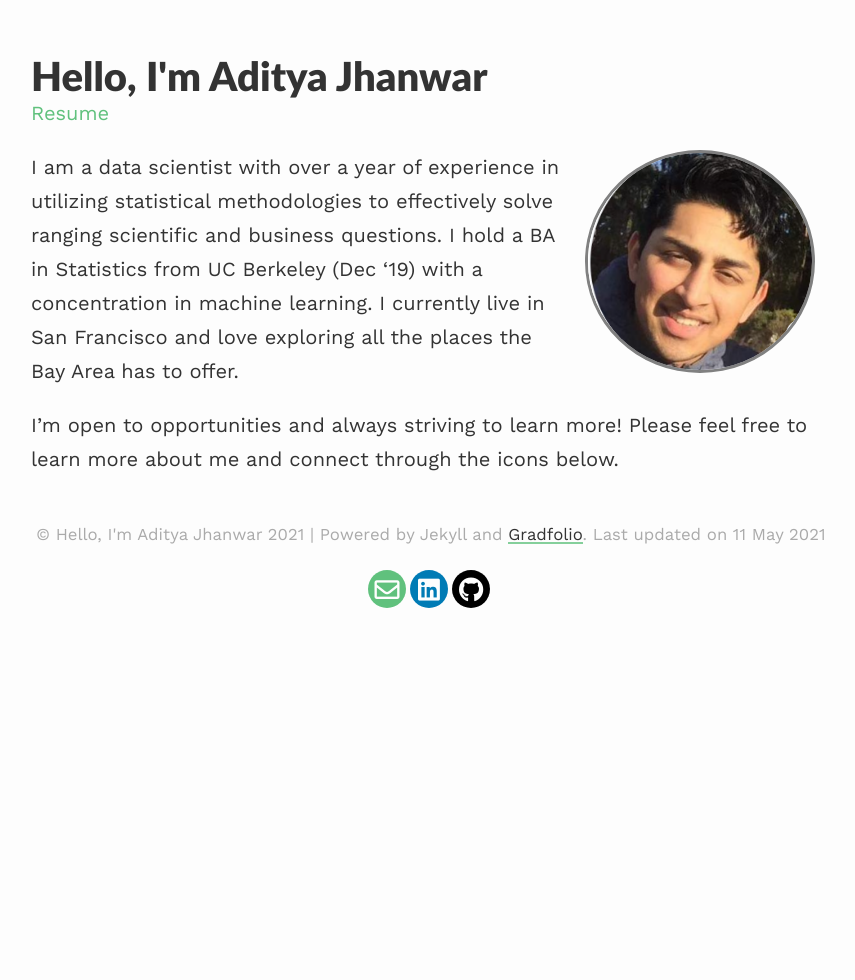
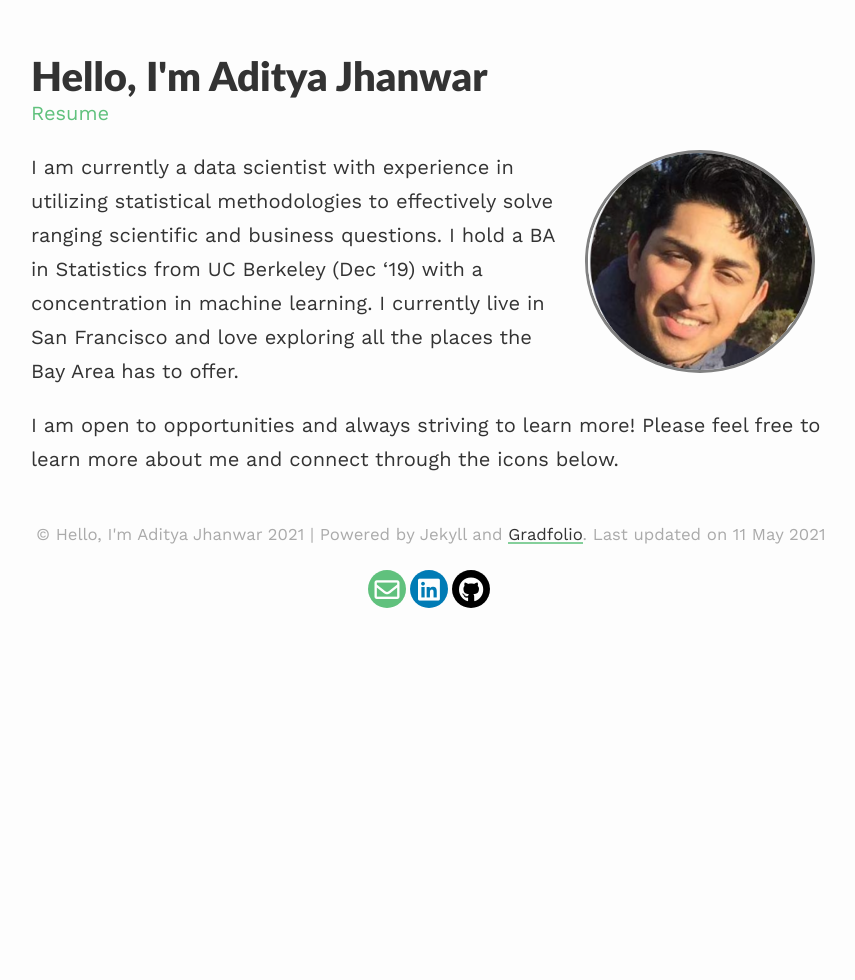
Before and after one commit to ajhanwar/ajhanwar.github.io, a Jekyll site: the page built from index.md, in a window 1280 px wide. Shown: the whole page, without its empty margins (209-1064 px from the left). Built offline with Jekyll 4.4.1, drawn with Linux system fonts in a browser that asks for light colours; nearby versions of some CDN libraries.

Commit message:
updated bio

```diff
--- a/index.md
+++ b/index.md
@@ -7,6 +7,6 @@ profile:
 published: true
 ---
 
-I am a data scientist with over a year of experience in utilizing statistical methodologies to effectively solve ranging scientific and business questions. I hold a BA in Statistics from UC Berkeley (Dec '19) with a concentration in machine learning. I currently live in San Francisco and love exploring all the places the Bay Area has to offer.
+I am currently a data scientist with experience in utilizing statistical methodologies to effectively solve ranging scientific and business questions. I hold a BA in Statistics from UC Berkeley (Dec '19) with a concentration in machine learning. I currently live in San Francisco and love exploring all the places the Bay Area has to offer.
 
-I'm open to opportunities and always striving to learn more! Please feel free to learn more about me and connect through the icons below.
+I am open to opportunities and always striving to learn more! Please feel free to learn more about me and connect through the icons below.
```
